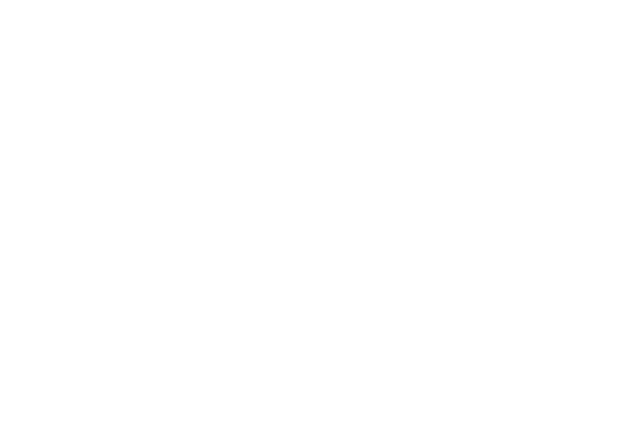
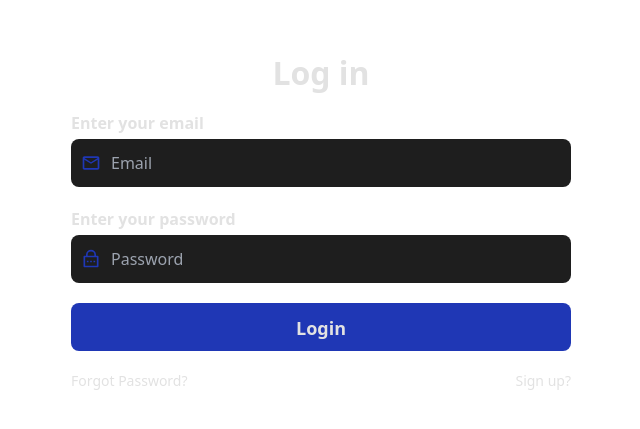
Before and after one commit to Hat52/Imtihan, a React (Vite) app in the folder client/: page / in a window 1280 px wide. Shown: the part 177-606 px from the top of the page, without its empty margins (319-959 px from the left). Built offline with nearby package versions, Linux system fonts and the light colour scheme.

Commit message:
feat: Login component

```diff
--- a/client/package.json
+++ b/client/package.json
@@ -10,7 +10,9 @@
   },
   "dependencies": {
     "react": "^18.2.0",
-    "react-dom": "^18.2.0"
+    "react-dom": "^18.2.0",
+    "react-icons": "^4.7.1",
+    "react-router-dom": "^6.8.0"
   },
   "devDependencies": {
     "@types/react": "^18.0.26",
--- a/client/src/App.tsx
+++ b/client/src/App.tsx
@@ -1,8 +1,47 @@
-import './App.css';
+import { Textfield, Button } from './components';
+import { RiLockPasswordLine } from 'react-icons/ri';
+import { MdOutlineEmail } from 'react-icons/md';
+import { Link } from 'react-router-dom';
+
 function App() {
 	return (
-		<div className="App">
-			<div className="Card"></div>
+		<div className="App w-screen h-screen flex justify-center items-center">
+			<div className="flex flex-col gap-5 justify-center items-center  h-full w-full ">
+				<h1 className="text-typography text-[32px] font-bold">Log in</h1>
+				<Textfield
+					Icon={MdOutlineEmail}
+					onChange={() => {
+						console.log('Change');
+					}}
+					error=""
+					placeholder="Email"
+					name="name"
+					type="email"
+					label="Enter your email"
+					value=""
+				/>
+				<Textfield
+					Icon={RiLockPasswordLine}
+					onChange={() => {
+						console.log('Change');
+					}}
+					error=""
+					placeholder="Password"
+					name="password"
+					type="password"
+					label="Enter your password"
+					value=""
+				/>
+				<Button text="Login" onClick={() => console.log('click')} />
+				<div className="flex w-[500px] justify-between">
+					<a href="/#" className="text-sm text-typography">
+						Forgot Password?
+					</a>
+					<a href="/#" className="text-sm text-typography">
+						Sign up?
+					</a>
+				</div>
+			</div>
 		</div>
 	);
 }
--- a/client/src/index.css
+++ b/client/src/index.css
@@ -3,7 +3,7 @@
 @tailwind utilities;
 
 :root {
-	background-color: #242424;
+	background-color: #121212;
 }
 
 a {
--- a/client/tailwind.config.cjs
+++ b/client/tailwind.config.cjs
@@ -2,7 +2,15 @@
 module.exports = {
 	content: ['./index.html', './src/**/*.{js,ts,jsx,tsx}'],
 	theme: {
-		extend: {}
+		extend: {
+			colors: {
+				secondary: '#1F37B5',
+				primary: '#121212',
+				'dark-grey': '#1E1E1E',
+				typography: '#E2E2E2',
+				error: '#FF0000'
+			}
+		}
 	},
 	plugins: []
 };
```
Also changed, not shown: client/eslintric.json (added, +9 -0 lines), client/tsconfig.json (indentation only), 1 other file (tests, documents, lock files or other folders).
